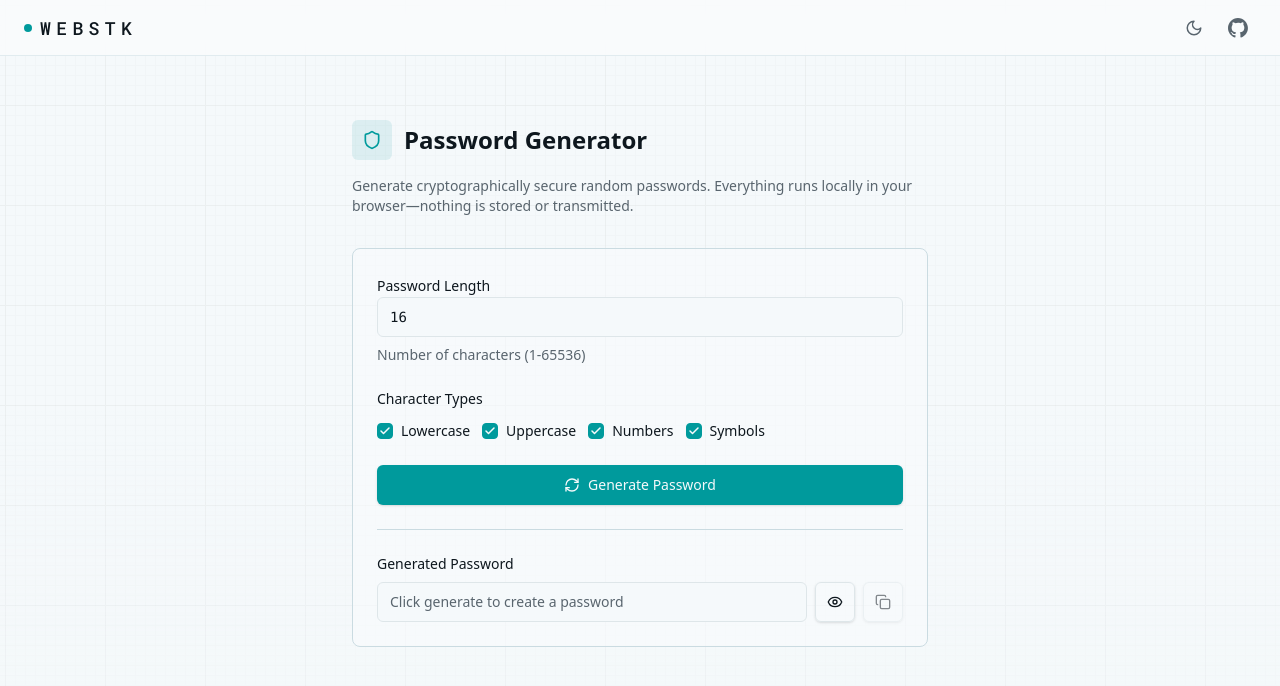
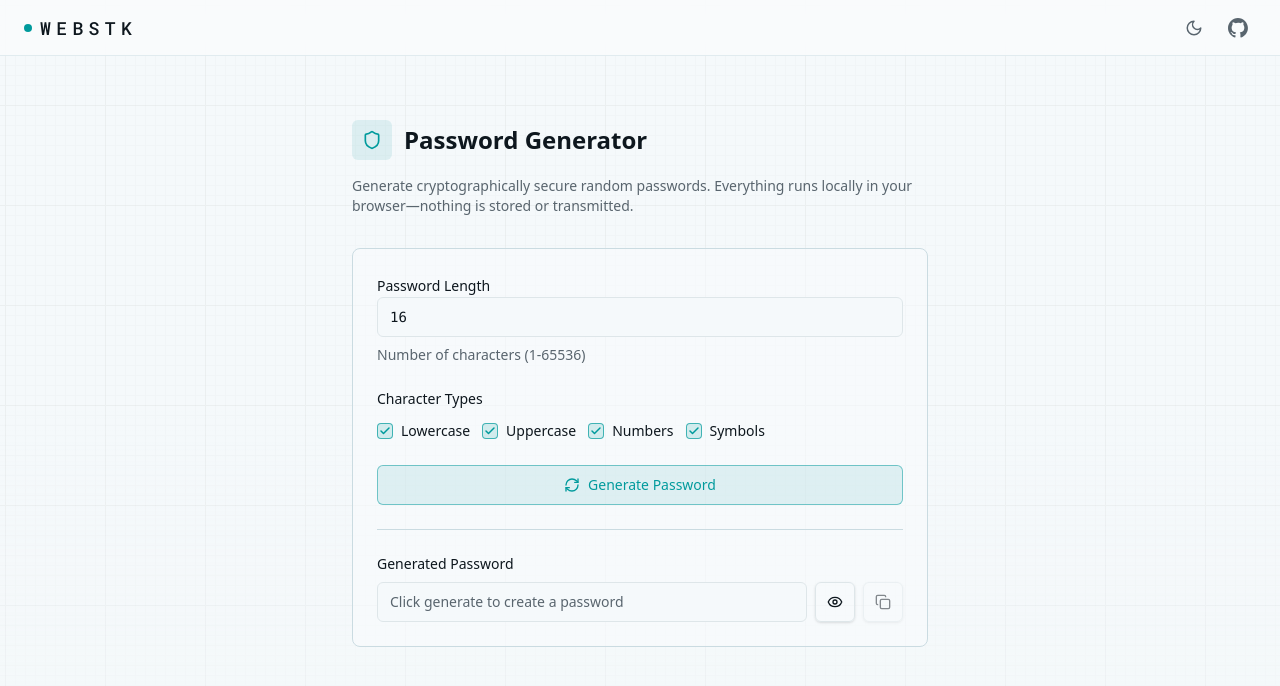
Before and after one commit to Gavin-Hofer/webstk, a Next.js app: page /password-generator in a window 1280 px wide. Shown: the top 686 px of the page. Built offline with nearby package versions, Linux system fonts and the light colour scheme.

Commit message:
updated copy on main page

```diff
--- a/src/app/page.tsx
+++ b/src/app/page.tsx
@@ -9,7 +9,7 @@ import { cn } from '@/lib/utils';
 
 export const metadata: Metadata = {
   title: 'WebSTK',
-  description: 'A collection of free client-side web tools.',
+  description: 'A collection of simple, free web utilities.',
 };
 
 // #endregion
@@ -61,8 +61,7 @@ const Page: NextPage = () => {
           Web Simple Toolkit
         </h1>
         <p className='text-muted-foreground max-w-2xl text-lg'>
-          A collection of free, client-side utilities. All processing happens in
-          your browser—nothing is sent to any server.
+          A collection of simple, free web utilities.
         </p>
       </section>
 
--- a/src/app/password-generator/components/password-generator.tsx
+++ b/src/app/password-generator/components/password-generator.tsx
@@ -25,7 +25,6 @@ import {
   FormMessage,
 } from '@/components/ui/form';
 import { Input } from '@/components/ui/input';
-
 import { useNotification, type Notification } from '@/hooks/use-notification';
 import {
   Popover,
@@ -262,23 +261,6 @@ const PasswordDisplay: React.FC<{
   );
 };
 
-const PasswordCopiedNotification: React.FC<{ className?: string }> = ({
-  className,
-}) => {
-  return (
-    <div
-      className={cn(
-        'bg-primary/10 text-primary inline-flex items-center gap-2 rounded-md px-4 py-2 text-sm',
-        'transition-opacity duration-500 ease-out',
-        className,
-      )}
-    >
-      <CheckIcon className='h-4 w-4' />
-      Password copied to clipboard
-    </div>
-  );
-};
-
 // #endregion
 
 // #region Main Component
--- a/src/components/ui/button.tsx
+++ b/src/components/ui/button.tsx
@@ -17,12 +17,12 @@ const buttonVariants = cva(
     variants: {
       variant: {
         default: cn(
-          'bg-primary text-primary-foreground shadow-sm',
-          'hover:bg-primary/90 hover:shadow-md hover:shadow-primary/20',
+          'bg-primary/10 text-primary border border-primary/50',
+          'hover:bg-primary/15 hover:border-primary/70',
         ),
         destructive: cn(
-          'bg-destructive text-destructive-foreground shadow-sm',
-          'hover:bg-destructive/90',
+          'bg-destructive/15 text-destructive border border-destructive/60',
+          'hover:bg-destructive/25 hover:border-destructive/80',
         ),
         outline: cn(
           'border border-input bg-transparent shadow-sm',
--- a/src/components/ui/checkbox.tsx
+++ b/src/components/ui/checkbox.tsx
@@ -13,11 +13,11 @@ const Checkbox = React.forwardRef<
   <CheckboxPrimitive.Root
     ref={ref}
     className={cn(
-      'peer border-input h-4 w-4 shrink-0 rounded-sm border',
+      'peer border-input h-4 w-4 shrink-0 rounded-sm border cursor-pointer',
       'ring-offset-background transition-all duration-200',
       'focus-visible:ring-ring focus-visible:ring-2 focus-visible:ring-offset-2 focus-visible:outline-none',
       'disabled:cursor-not-allowed disabled:opacity-50',
-      'data-[state=checked]:border-primary data-[state=checked]:bg-primary data-[state=checked]:text-primary-foreground',
+      'data-[state=checked]:border-primary/70 data-[state=checked]:bg-primary/15 data-[state=checked]:text-primary',
       className,
     )}
     {...props}
```
